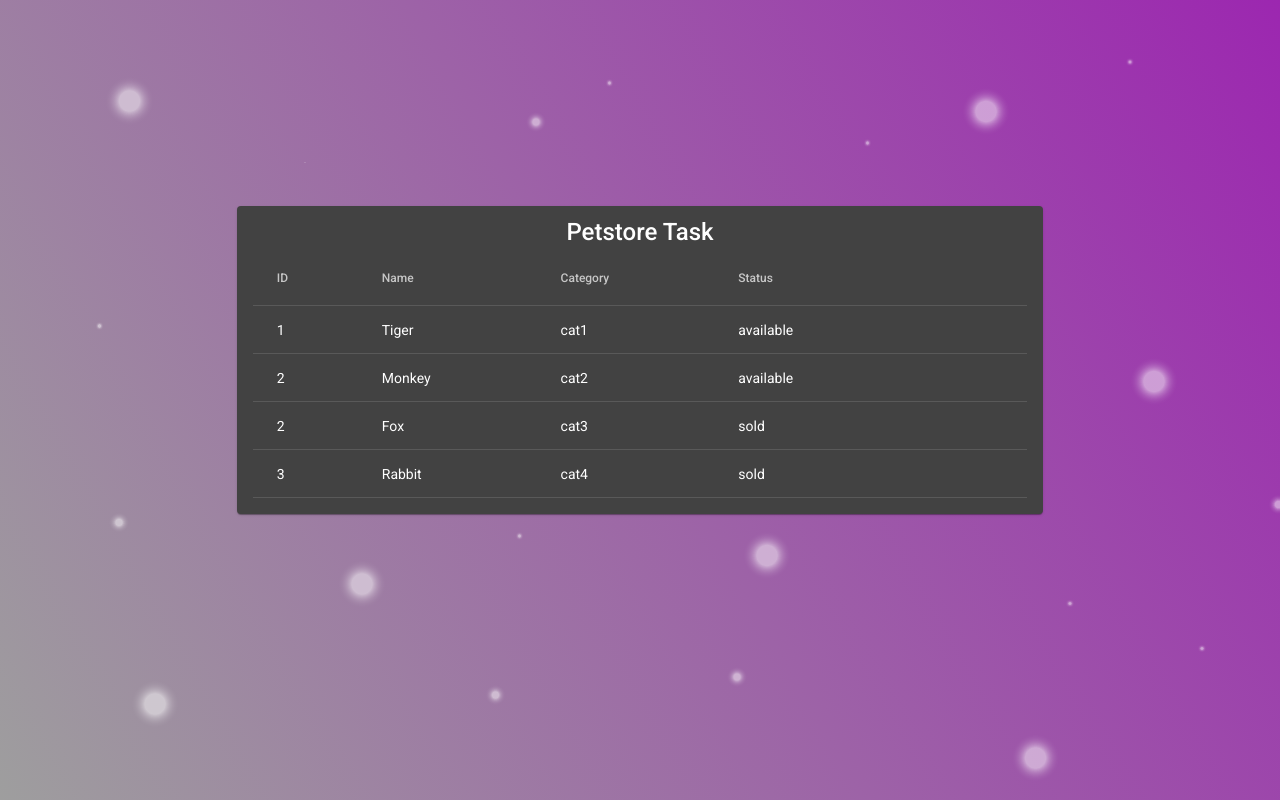
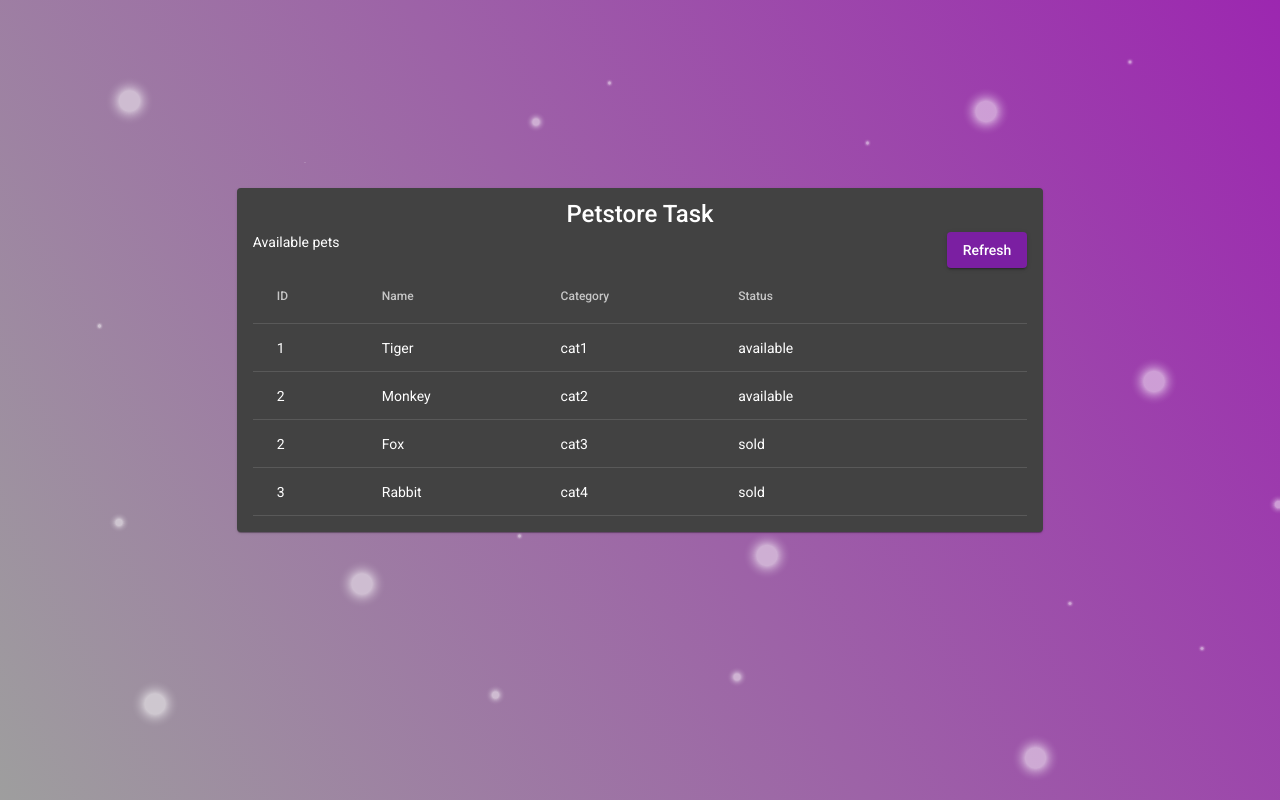
Before and after one commit to mmodzel3/Petstore-Task, an Angular app: page /pets in a window 1280 px wide. Built offline with nearby package versions, Linux system fonts and the light colour scheme.

Commit message:
Added RefreshablePetsTableComponent.

```diff
--- a/src/app/pets/pets/pets.component.html
+++ b/src/app/pets/pets/pets.component.html
@@ -1,3 +1,4 @@
 <div fxLayout="row" fxLayoutAlign="center center">
-    <app-pets-table></app-pets-table>
+    <app-refreshable-pets-table fxFlex="grow"
+        [pets]="pets" (refreshClick)="onRefresh()"></app-refreshable-pets-table>
 </div>
--- a/src/app/pets/pets/pets.component.ts
+++ b/src/app/pets/pets/pets.component.ts
@@ -1,4 +1,6 @@
 import { Component, OnInit } from '@angular/core';
+import petsMock from '../../../mocks/pets/pets-mock';
+import Pet from '../pet';
 
 @Component({
   selector: 'app-pets',
@@ -7,9 +9,15 @@ import { Component, OnInit } from '@angular/core';
 })
 export class PetsComponent implements OnInit {
 
+  pets: Array<Pet> = petsMock;
+
   constructor() { }
 
   ngOnInit(): void {
   }
 
+  onRefresh(): void {
+    console.log('Refresh data');
+  }
+
 }
--- /dev/null
+++ b/src/app/pets/refreshable-pets-table/refreshable-pets-table.component.html
@@ -0,0 +1,9 @@
+<div fxLayout="column" class="pets-table">
+    <div fxLayout="row">
+        <div fxFlex="noshrink">Available pets</div>
+        <div fxFlex="grow"></div>
+        <button fxFlex="noshrink" mat-raised-button color="primary"
+            (click)="onRefresh()">Refresh</button>
+    </div>
+    <app-pets-table [pets]="pets"></app-pets-table>
+</div>
--- /dev/null
+++ b/src/app/pets/refreshable-pets-table/refreshable-pets-table.component.scss
@@ -0,0 +1,3 @@
+.pets-table {
+    width: 100%;
+}
--- /dev/null
+++ b/src/app/pets/refreshable-pets-table/refreshable-pets-table.component.ts
@@ -0,0 +1,24 @@
+import { Component, Input, OnInit, Output, EventEmitter } from '@angular/core';
+import Pet from '../pet';
+import petsMock from '../../../mocks/pets/pets-mock';
+
+@Component({
+  selector: 'app-refreshable-pets-table',
+  templateUrl: './refreshable-pets-table.component.html',
+  styleUrls: ['./refreshable-pets-table.component.scss']
+})
+export class RefreshablePetsTableComponent implements OnInit {
+
+  @Input() pets : Array<Pet> = petsMock;
+  @Output() refreshClick = new EventEmitter();
+
+  constructor() { }
+
+  ngOnInit(): void {
+  }
+
+  onRefresh(): void {
+    this.refreshClick.emit();
+  }
+
+}
```
Also changed, not shown: src/app/pets/pets.module.ts (+7 -1 lines), 1 other file (tests, documents, lock files or other folders).
